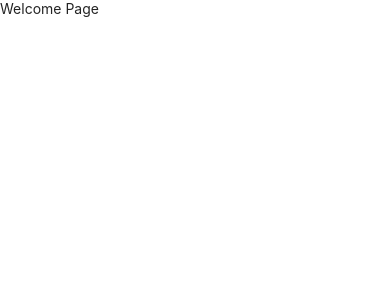
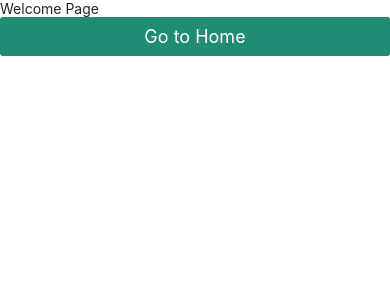
Before and after one commit to I-am-abdulazeez/TrackBank, a React Native app: screen /Welcome in a window 390 px wide. Shown: the top 300 px of the page. Built offline with nearby package versions, Linux system fonts and the light colour scheme.

Commit message:
chore(ui): added button to navigate

```diff
--- a/src/screens/Welcome/index.tsx
+++ b/src/screens/Welcome/index.tsx
@@ -1,14 +1,24 @@
 import React from 'react';
-import { View } from 'react-native';
 
-import { Text } from '@rneui/themed';
+import { StatusBar, View } from 'react-native';
+import { useNavigation } from '@react-navigation/native';
 
-const Welcome = () => {
+import { Button, Text } from '@rneui/themed';
+import { RootStackParamList } from 'src/types';
+import { NativeStackNavigationProp } from '@react-navigation/native-stack';
+
+type NavScreenProps = NativeStackNavigationProp<RootStackParamList>;
+
+const WelcomeScreen = () => {
+  const navigation = useNavigation<NavScreenProps>();
   return (
     <View>
       <Text>Welcome Page</Text>
+      <Button onPress={() => navigation.navigate('Dashboard')}>
+        Go to Home
+      </Button>
     </View>
   );
 };
 
-export default Welcome;
+export default WelcomeScreen;
```
